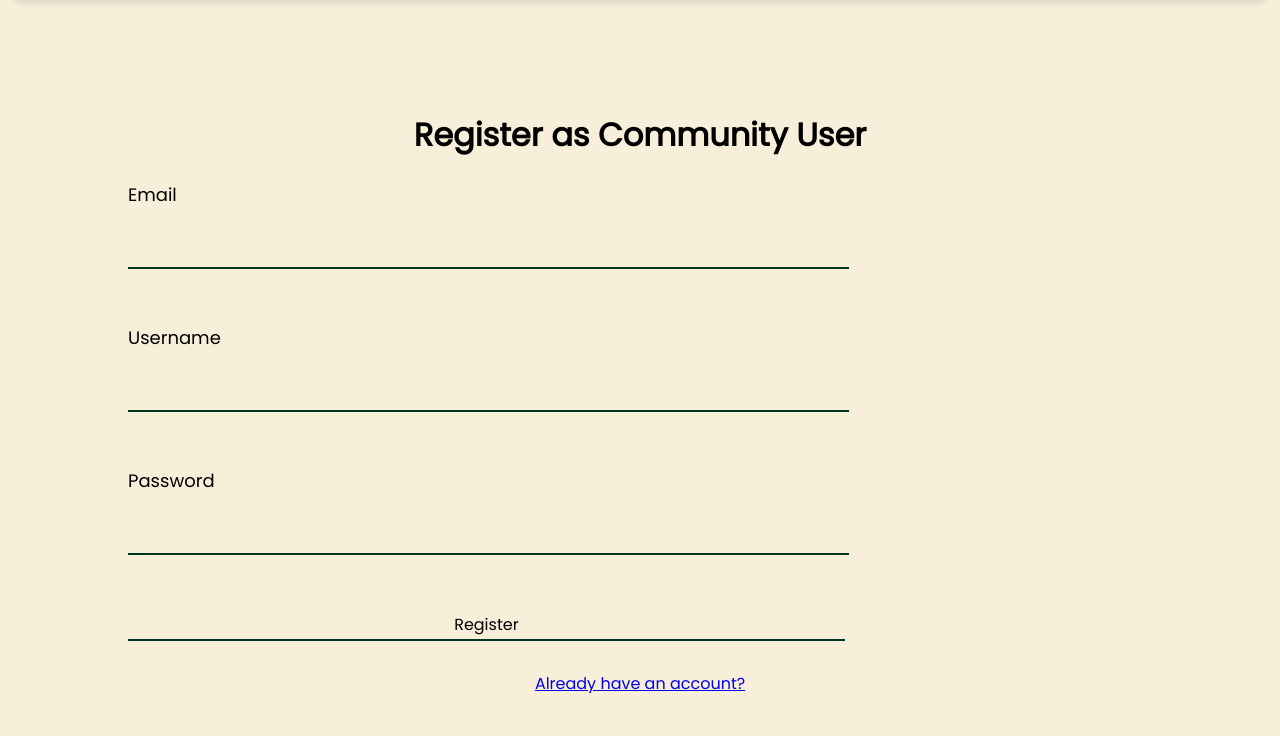
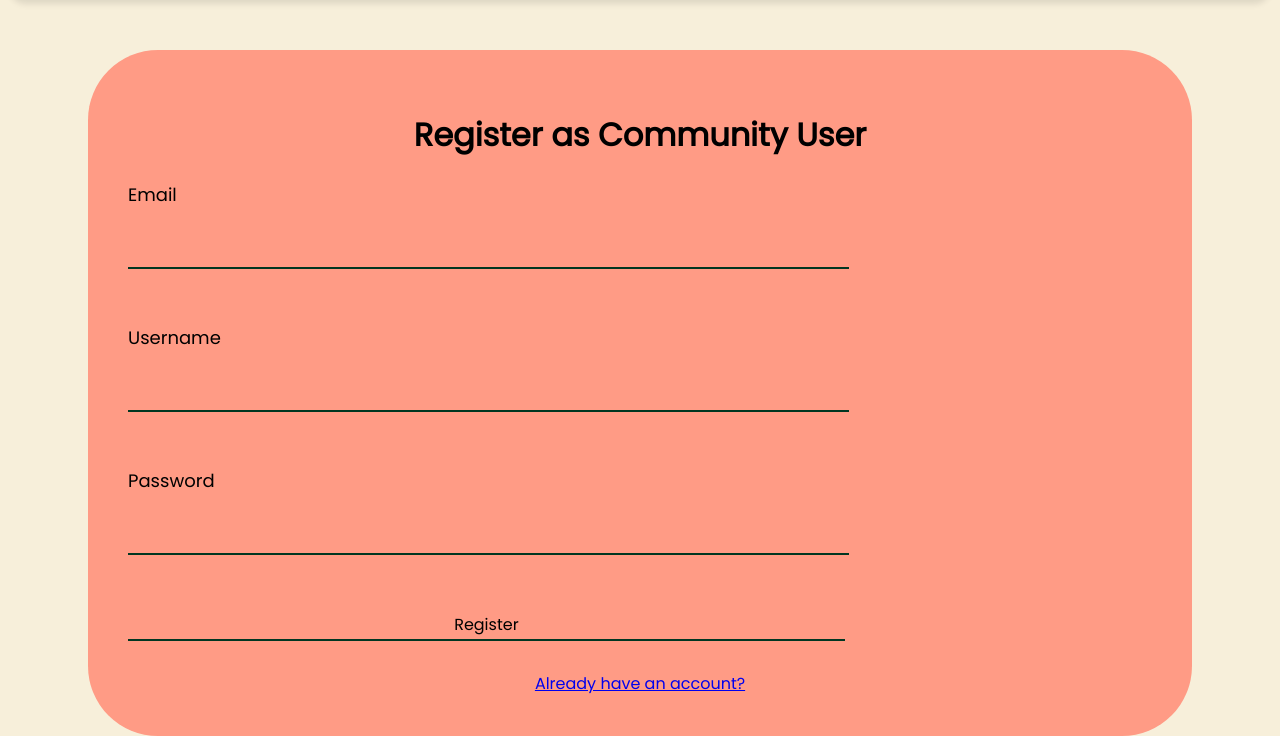
Before and after one commit to Rida-FH/Komodo_Hub, a Flask app: page /register/community in a window 1280 px wide. Shown: the part 75-811 px from the top of the page. Run offline with Flask 3, Linux system fonts and the light colour scheme; some libraries are stand-ins or nearby versions.

Commit message:
Update reg_public_user.html

```diff
--- a/app/templates/reg_public_user.html
+++ b/app/templates/reg_public_user.html
@@ -2,7 +2,7 @@
 {% block title %}Register Community User{% endblock %}
 {% block content %}
 <div class="register-container">
-    <div class="register-card community">
+    <div class="register-card public-user">
         <h1>Register as Community User</h1>
         <form method="POST">
             {{ form.hidden_tag() }}
```
